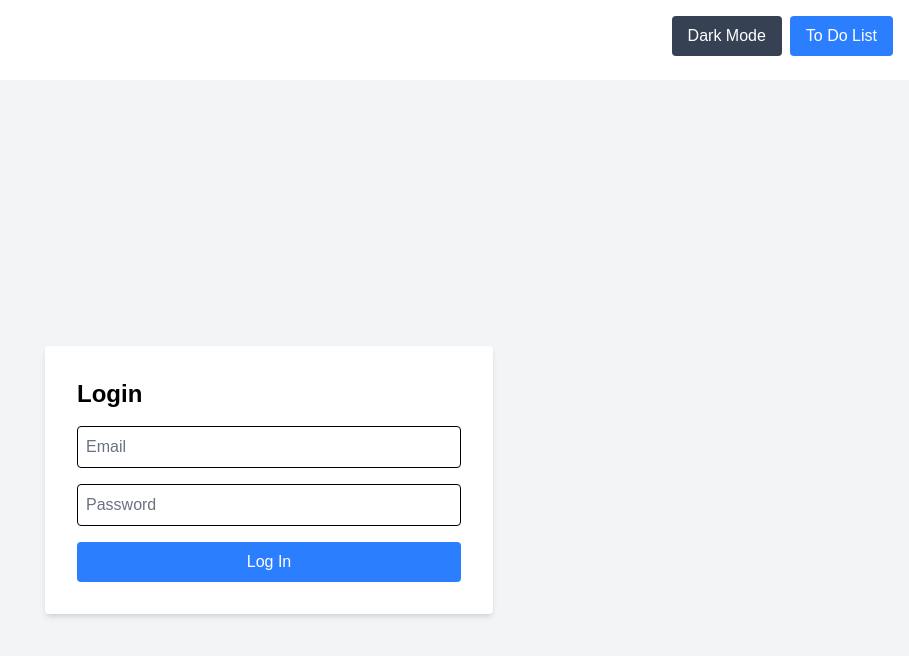
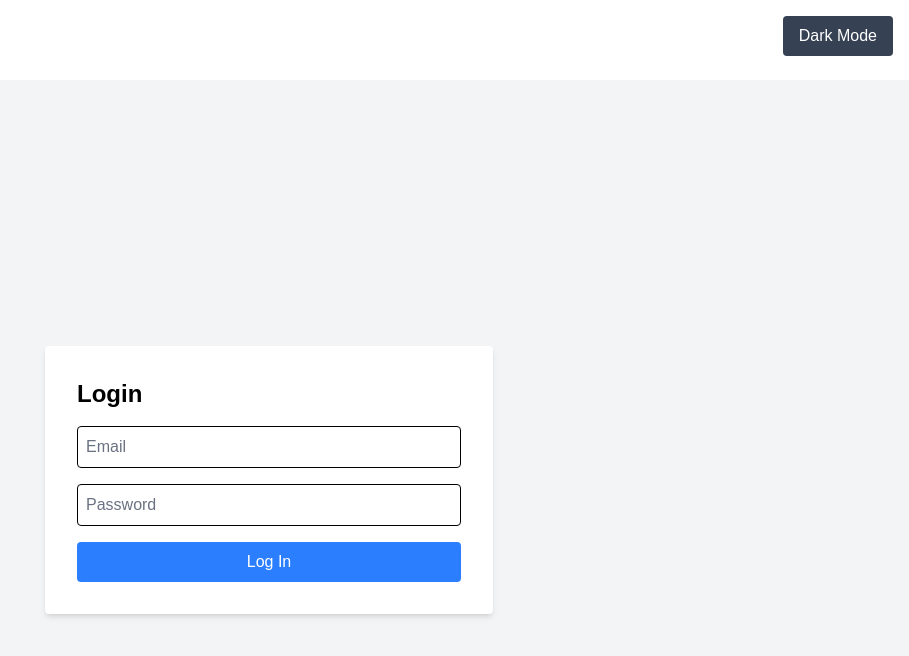
Before and after one commit to zulfiautomatedpros/component-assessment, a Next.js app: page / in a window 1280 px wide. Shown: the top 656 px of the page, without its empty margins (371-1280 px from the left). Built offline with nearby package versions, Linux system fonts and the light colour scheme.

Commit message:
first commit

```diff
--- a/src/app/UserDashboard.tsx
+++ b/src/app/UserDashboard.tsx
@@ -1,5 +1,5 @@
 "use client";
-import { useState } from "react";
+import { useState, useEffect } from "react";
 import UserList from "./UserList";
 import UserProfile from "./UserProfile";
 import UserForm from "./UserForm";
@@ -18,9 +18,10 @@ interface FetchedUser {
 interface UserDashboardProps {
   users: IUser[];
   onUsersChange: (users: IUser[]) => void;
+  onFormVisibilityChange: (visible: boolean) => void;
 }
 
-const UserDashboard: React.FC<UserDashboardProps> = ({ users, onUsersChange }) => {
+const UserDashboard: React.FC<UserDashboardProps> = ({ users, onUsersChange, onFormVisibilityChange }) => {
   const [selectedUser, setSelectedUser] = useState<IUser | null>(null);
   const [editingUser, setEditingUser] = useState<IUser | null>(null);
   const [showForm, setShowForm] = useState(false);
@@ -30,16 +31,15 @@ const UserDashboard: React.FC<UserDashboardProps> = ({ users, onUsersChange }) =
     userId: null,
   });
   const [usingFetchedData, setUsingFetchedData] = useState(false);
+  const { data: fetchedUsers, loading: fetchLoading, error: fetchError, refetch } = useFetch<FetchedUser[]>(
+    "https://jsonplaceholder.typicode.com/users"
+  );
+  const isMainPage = !showForm && !selectedUser;
 
-  // Use the FetchedUser interface here to type the fetched data
-  const {
-    data: fetchedUsers,
-    loading: fetchLoading,
-    error: fetchError,
-    refetch,
-  } = useFetch<FetchedUser[]>("https://jsonplaceholder.typicode.com/users");
-
-  const isMainPage = !showForm && !selectedUser;
+  // Notify the parent about the form's visibility state
+  useEffect(() => {
+    onFormVisibilityChange(showForm);
+  }, [showForm, onFormVisibilityChange]);
 
   const toggleViewMode = () => {
     setViewMode((prev) => (prev === "card" ? "list" : "card"));
@@ -116,7 +116,6 @@ const UserDashboard: React.FC<UserDashboardProps> = ({ users, onUsersChange }) =
   const handleBackToOriginal = () => {
     setUsingFetchedData(false);
   };
-
 
   return (
     <div className="p-4 md:p-8 space-y-6">
--- a/src/app/page.tsx
+++ b/src/app/page.tsx
@@ -65,7 +65,15 @@ const initialUsers: IUser[] = [
   },
 ];
 
-function Header({ onToggleTodo }: { onToggleTodo: () => void }) {
+function Header({
+  onToggleTodo,
+  todoButtonLabel,
+  showTodoButton,
+}: {
+  onToggleTodo: () => void;
+  todoButtonLabel: string;
+  showTodoButton: boolean;
+}) {
   const { theme, toggleTheme } = useTheme();
   const { user, logout } = useAuth();
 
@@ -74,9 +82,11 @@ function Header({ onToggleTodo }: { onToggleTodo: () => void }) {
       <button onClick={toggleTheme} className="bg-gray-700 text-white px-4 py-2 rounded">
         {theme === "light" ? "Dark Mode" : "Light Mode"}
       </button>
+      {showTodoButton && (
         <button onClick={onToggleTodo} className="bg-blue-500 text-white px-4 py-2 rounded">
-        To Do List
+          {todoButtonLabel}
         </button>
+      )}
       {user && (
         <button onClick={logout} className="bg-red-500 text-white px-4 py-2 rounded">
           Logout
@@ -90,26 +100,36 @@ function MainContent() {
   const [users, setUsers] = useState<IUser[]>(initialUsers);
   const { user } = useAuth();
   const [showTodo, setShowTodo] = useState(false);
+  const [showUserForm, setShowUserForm] = useState(false);
+
+  // Set the button label based on whether the Todo list is active
+  const todoButtonLabel = showTodo ? "Back to Dashboard" : "To Do List";
+  // Hide the Todo button on the login screen and when the Add User Form is visible
+  const showTodoButton = !!user && !showUserForm;
 
   return (
     <ThemeProvider>
       <div className="min-h-screen relative">
-        {/* Header is always visible */}
-        <Header onToggleTodo={() => setShowTodo((prev) => !prev)} />
-        {/* Add top padding so content doesn't hide behind header */}
+        <Header
+          onToggleTodo={() => setShowTodo((prev) => !prev)}
+          todoButtonLabel={todoButtonLabel}
+          showTodoButton={showTodoButton}
+        />
         <div className="pt-20">
           {!user ? (
             <LoginPage users={users} />
-          ) : (
-            showTodo ? (
+          ) : showTodo ? (
             <main className="p-8">
               <TodoApp />
             </main>
           ) : (
             <main className="p-8">
-                <UserDashboard users={users} onUsersChange={setUsers} />
+              <UserDashboard
+                users={users}
+                onUsersChange={setUsers}
+                onFormVisibilityChange={setShowUserForm}
+              />
             </main>
-            )
           )}
         </div>
       </div>
```
Lines whose indentation alone changed are shown as unchanged.
